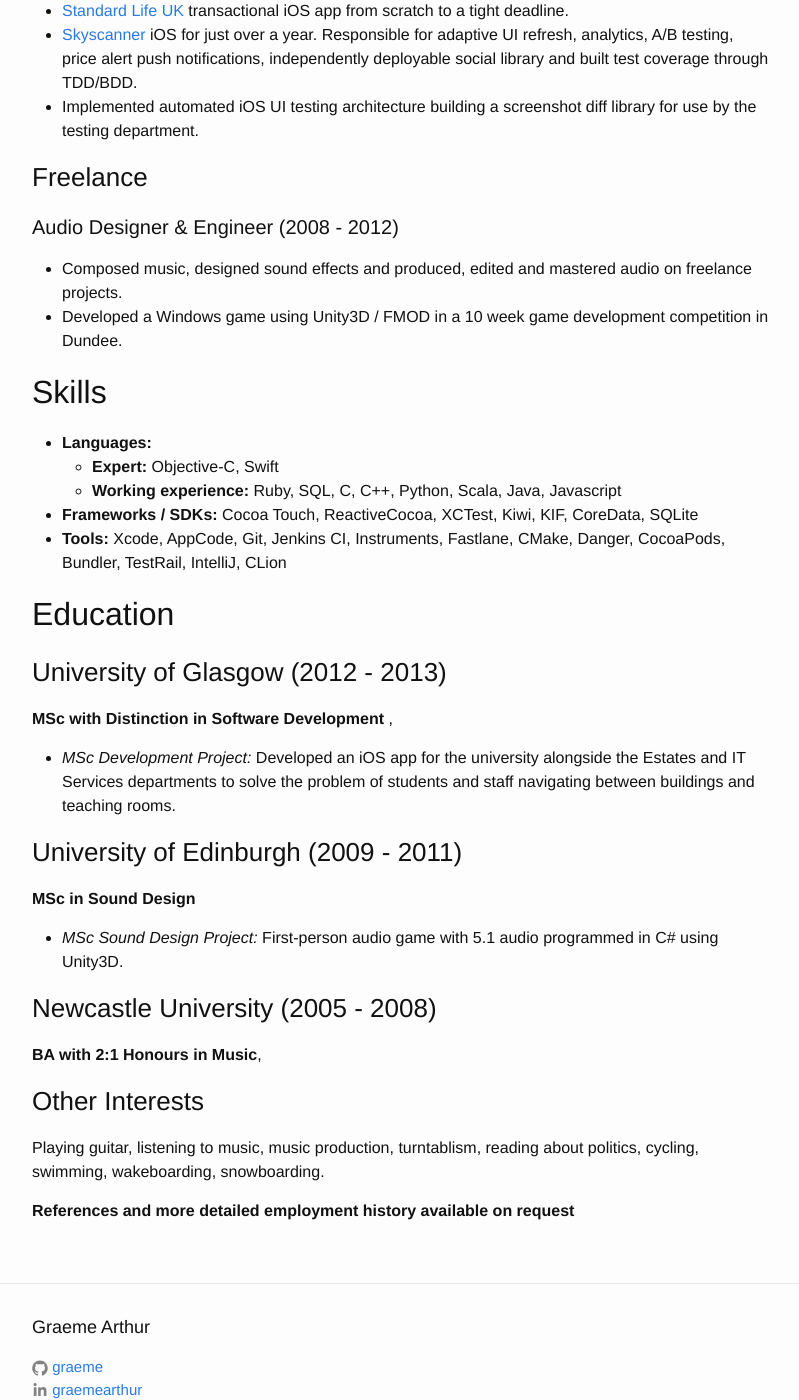
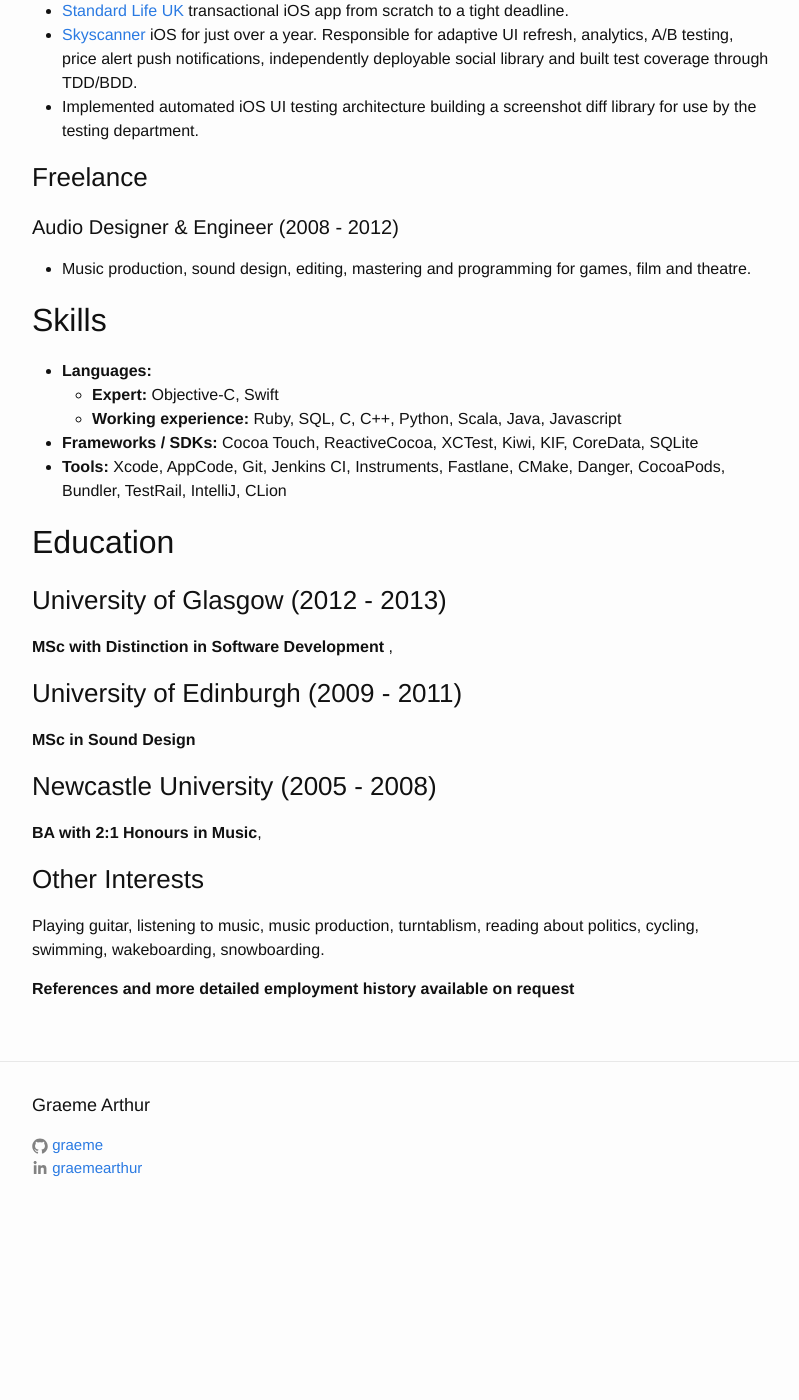
Before and after one commit to graeme/graeme.github.io, a Jekyll site: the page built from cv.md, in a window 1280 px wide and 1400 px high, scrolled down 1065 px. Shown: the whole window, without its empty margins (238-1037 px from the left). Built offline with Jekyll 4.4.1, drawn with Linux system fonts in a browser that asks for light colours; after the commit the page ends 2304 px from its top, so only the background shows below that.

Commit message:
Slim down experience and education

```diff
--- a/cv.md
+++ b/cv.md
@@ -40,8 +40,7 @@
 
 ### Freelance
 #### Audio Designer & Engineer (2008 - 2012)
-- Composed music, designed sound effects and produced, edited and mastered audio on freelance projects.
-- Developed a Windows game using Unity3D / FMOD in a 10 week game development competition in Dundee.
+- Music production, sound design, editing, mastering and programming for games, film and theatre.
 
 ## Skills
 - **Languages:**
@@ -55,13 +54,8 @@
 ### University of Glasgow (2012 - 2013)
 **MSc with Distinction in Software Development** ,
 
-- _MSc Development Project:_ Developed an iOS app for the university alongside the Estates and IT Services
-    departments to solve the problem of students and staff navigating between buildings and teaching rooms.
-
 ### University of Edinburgh (2009 - 2011)
 **MSc in Sound Design**
-
-- _MSc Sound Design Project:_ First-person audio game with 5.1 audio programmed in C# using Unity3D.
 
 ### Newcastle University (2005 - 2008)
 **BA with 2:1 Honours in Music**,
```
